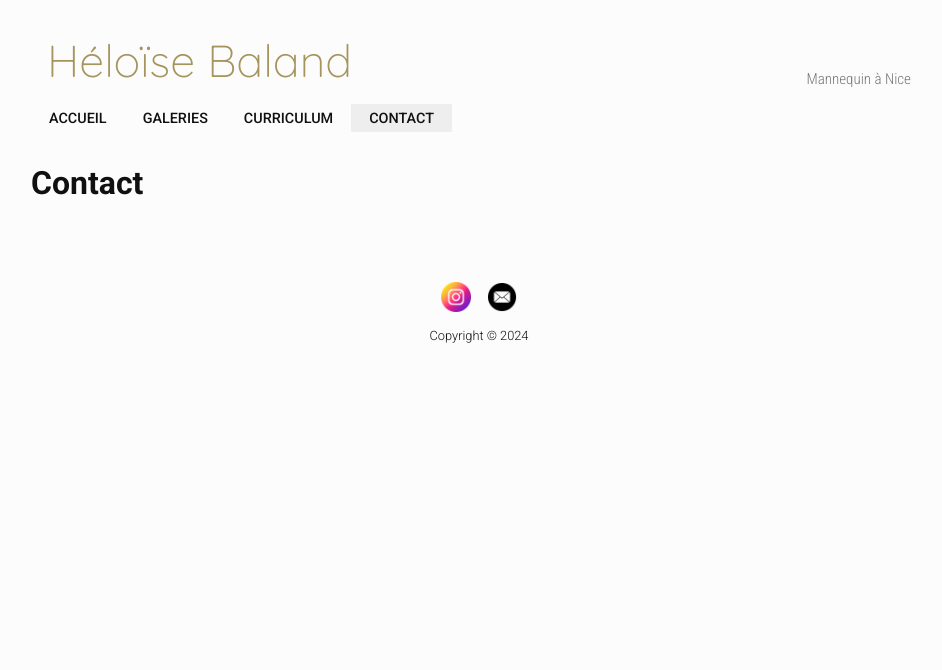
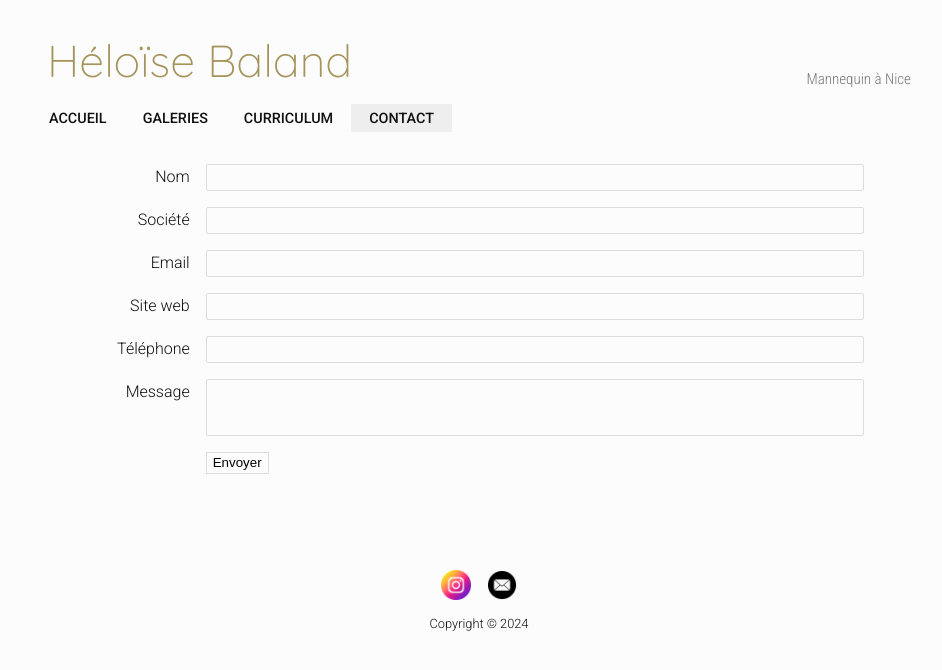
Before and after one commit to vaniaelizondo/photo-book, a React (Create React App) app: page /contact in a window 1280 px wide. Shown: the top 670 px of the page, without its empty margins (161-1103 px from the left). Built offline with nearby package versions, Linux system fonts and the light colour scheme.

Commit message:
contact form

```diff
--- a/package.json
+++ b/package.json
@@ -13,6 +13,7 @@
     "react-router-dom": "^6.26.2",
     "react-scripts": "^5.0.1",
     "sass": "^1.79.3",
+    "sass-loader": "^16.0.2",
     "styled-components": "^6.1.13",
     "web-vitals": "^2.1.4"
   },
--- a/src/pages/Contact.js
+++ b/src/pages/Contact.js
@@ -1,3 +1,81 @@
-export default function Contact() {
-  return <h1>Contact</h1>
-}
+import { useState } from "react";
+
+const Contact = () => {
+  const [isSubmitting, setIsSubmitting] = useState(false);
+  const [stateMessage, setStateMessage] = useState(null);
+
+  const sendEmail = async (event) => {
+    event.persist();
+    event.preventDefault();
+    setIsSubmitting(true);
+
+    const formData = new FormData(event.target);
+    formData.append("access_key", "6aae9f71-6f40-4add-a282-1b6f07ad7066");
+
+    const object = Object.fromEntries(formData);
+    const json = JSON.stringify(object);
+
+    const res = await fetch("https://api.web3forms.com/submit", {
+      method: "POST",
+      headers: {
+        "Content-Type": "application/json",
+        Accept: "application/json",
+      },
+      body: json,
+    }).then((res) => res.json());
+
+    if (res.success) {
+      setStateMessage("Message sent!");
+      setIsSubmitting(false);
+      setTimeout(() => {
+        setStateMessage(null);
+      }, 5000);
+    } else {
+      setStateMessage("Something went wrong, please try again later");
+      setIsSubmitting(false);
+      setTimeout(() => {
+        setStateMessage(null);
+      }, 5000);
+    }
+  };
+
+  return (
+    <form onSubmit={sendEmail} className="contact">
+      <p className="invalid-form">Please fill out the required fields.</p>
+      <div class="form-group">
+        <label for="name">Nom</label>
+        <input type="text" name="name" required />
+      </div>
+      <div class="form-group">
+        <label for="company">Société</label>
+        <input type="text" name="company" />
+      </div>
+      <div class="form-group">
+        <label for="email">Email</label>
+        <input type="email" name="email" required />
+      </div>
+      <div class="form-group">
+        <label for="website">Site web</label>
+        <input type="text" name="website" />
+      </div>
+      <div class="form-group">
+        <label for="phone">Téléphone</label>
+        <input type="number" name="phone" />
+      </div>
+      <div class="form-group">
+        <label for="message">Message</label>
+        <textarea name="message" rows="3" required></textarea>
+      </div>
+      <div class="form-group">
+        <label for="submit"></label>
+        <button type="submit" disabled={isSubmitting}>Envoyer</button>
+      </div>
+      <div class="form-group">
+        <label for="status"></label>
+        {stateMessage && <p>{stateMessage}</p>}
+      </div>
+    </form>
+  );
+};
+
+export default Contact;
--- a/src/styles.scss
+++ b/src/styles.scss
@@ -247,6 +247,81 @@ header {
 	}
 }
 
+form.contact {
+	margin: 1rem $margin-contact-sides-web;
+
+	.form-group {
+		display: flex;
+		align-items: baseline;
+		margin-bottom: 1rem;
+
+		label {
+			flex: 0 0 6rem;
+			text-align: right;
+		}
+
+		input,
+		textarea {
+			flex: 1;
+			margin-left: 1rem;
+			border: 1px solid $light-gray-3;
+			padding: 5px;
+			border-radius: 2px;
+			background: transparent;
+
+			&:focus {
+				border-color: $gold;
+				outline: none;
+				background: $light-gray-2;
+			}
+
+			// &:required:invalid {
+			// 	border-color: $red;
+
+			// 	~label {
+			// 		color: $red;
+			// 	}
+			// }
+		}
+
+		textarea {
+			font-family: "Roboto", sans-serif;
+			resize: none;
+		}
+
+		p {
+			margin-left: 1rem;
+			color: $gray-2;
+		}
+
+		button {
+			margin-left: 1rem;
+			align-self: flex-start;
+			background-color: transparent;
+			border: 1px solid $light-gray-3;
+			cursor: pointer;
+			line-height: 18px;
+			padding: 1px 6px;
+
+			&:hover,
+			&:focus {
+				border-color: $gold;
+				background: $light-gray-2;
+			}
+		}
+	}
+
+	.invalid-form {
+		display: none;
+		color: $red;
+		text-align: center;
+	}
+
+	// &:invalid .invalid-form {
+	// 	display: block;
+	// }
+}
+
 footer {
 	margin: 5rem $margin-container-sides-web 2rem;
 	text-align: center;
--- a/src/styles/_variables.scss
+++ b/src/styles/_variables.scss
@@ -3,8 +3,12 @@ $background-color: #fcfcfc;
 $gold: #a5955c;
 $black: #101010;
 $gray: #777;
+$gray-2: #333;
 $light-gray: #808080;
+$light-gray-2: #f6f6f6;
+$light-gray-3: #ddd;
 $background-gray: #eee;
+$red: #d9534f;
 
 // Sizes
 $margin-container-sides-web: 15%;
@@ -13,3 +17,5 @@ $margin-home-sides-web: 7%;
 $margin-home-sides-mobile: 1rem;
 $margin-cv-sides-web: 20%;
 $margin-cv-sides-mobile: 1rem;
+$margin-contact-sides-web: 7%;
+$margin-contact-sides-mobile: 1rem;
```
Also changed, not shown: 1 other file (tests, documents, lock files or other folders).
